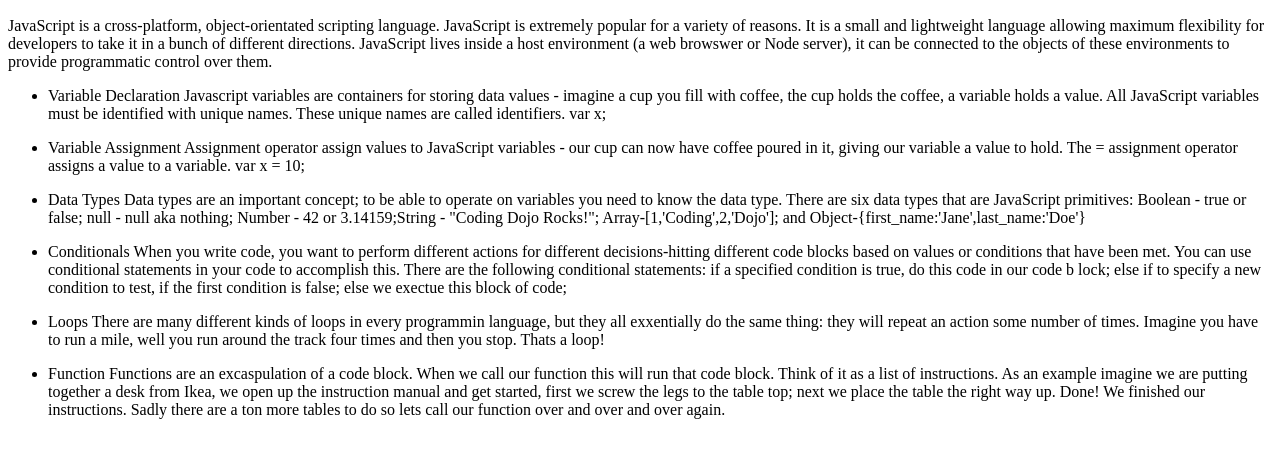
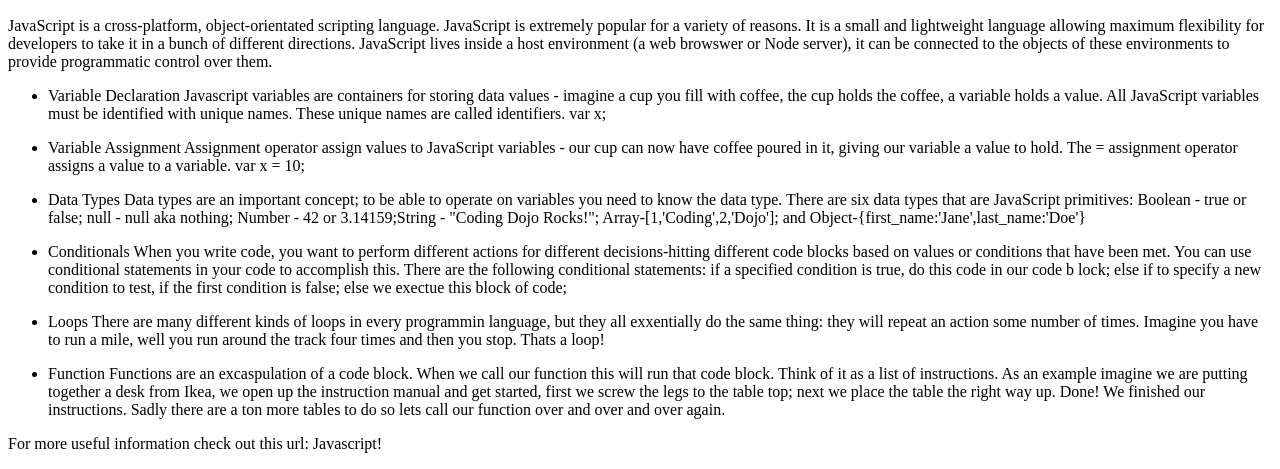
Before and after one commit to KeithBrantley/javaScriptBasics, a plain HTML site: page javaScriptBasics/index.html in a window 1280 px wide. Shown: the part 344-813 px from the top of the page. Drawn offline with Linux system fonts and the light colour scheme.

Commit message:
Added footer tag

```diff
--- a/javaScriptBasics/index.html
+++ b/javaScriptBasics/index.html
@@ -48,7 +48,9 @@
                 <p>Function Functions are an excaspulation of a code block. When we call our function this will run that code block. Think of it as a list of instructions. As an example imagine we are putting together a desk from Ikea, we open up the instruction manual and get started, first we screw the legs to the table top; next we place the table the right way up. Done! We finished our instructions. Sadly there are a ton more tables to do so lets call our function over and over and over again.</p>
             </li>
         </ul>
-
+        <footer>
+            <p>For more useful information check out this url: Javascript!</p>
+        </footer>
     </div>
 </body>
 </html>
```
